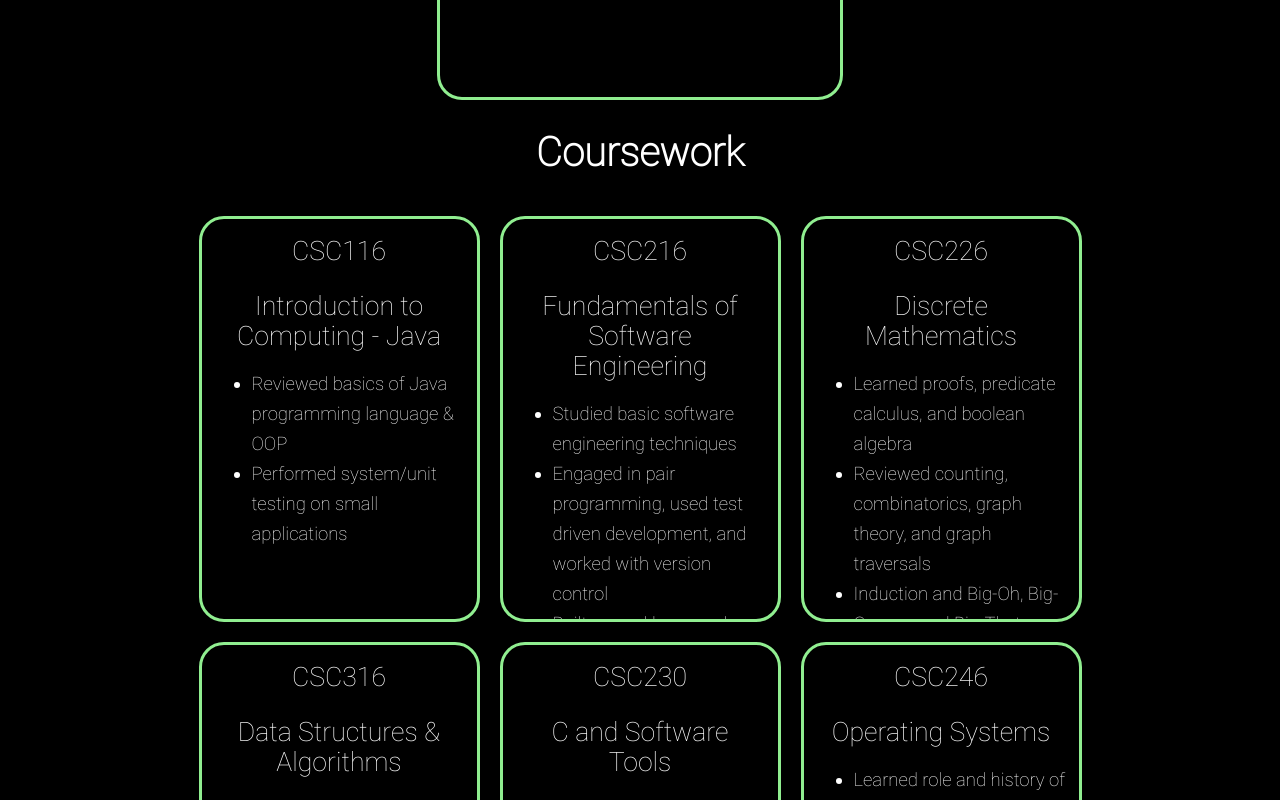
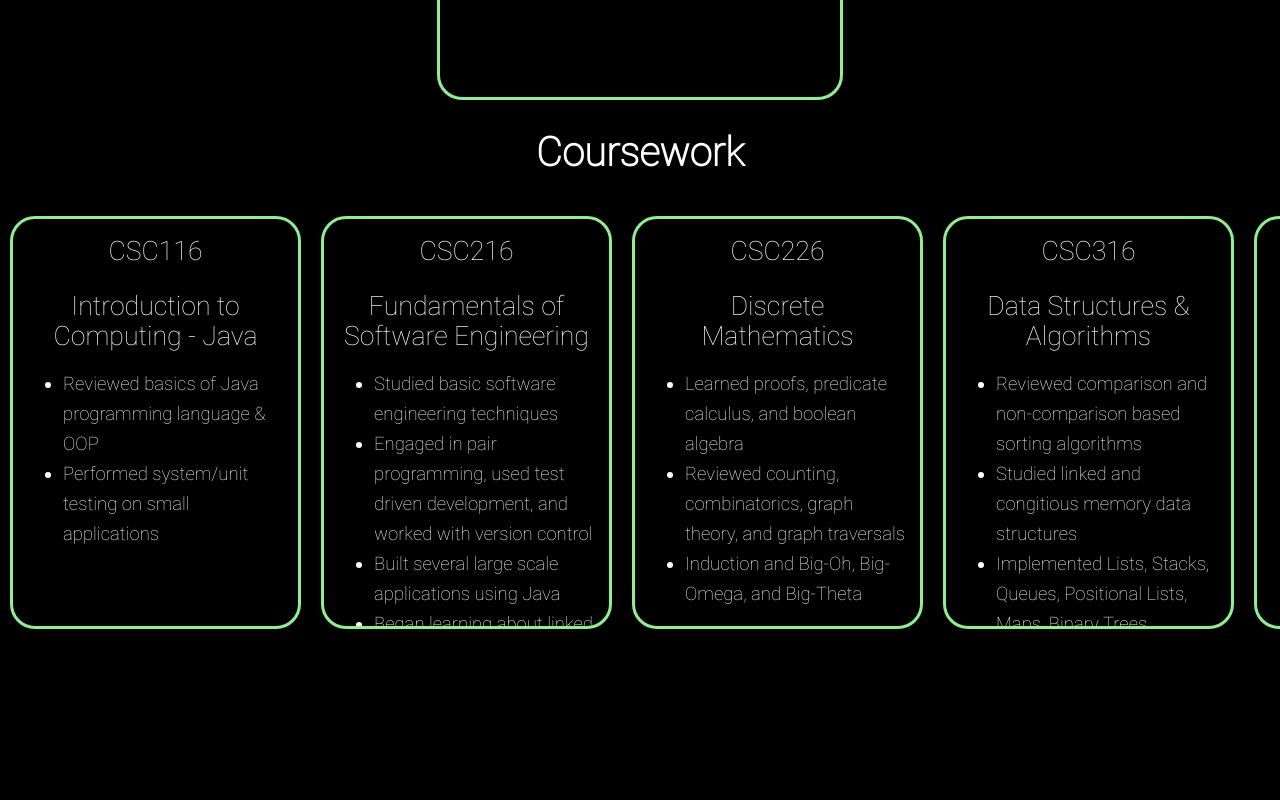
Before and after one commit to nvdixit/Portfolio, a React (Create React App) app in the folder portfolio/: page /#/ in a window 1280 px wide. Shown: the part 1140-1940 px from the top of the page. Built offline with nearby package versions, Linux system fonts and the light colour scheme.

Commit message:
Courses now display/scroll horiztonally

```diff
--- a/portfolio/src/components/Course/Course.css
+++ b/portfolio/src/components/Course/Course.css
@@ -2,8 +2,8 @@
     display: inline-block;
     overflow: auto;
 
-    width:275px;
-    height: 400px;
+    width: 285px;
+    height: 407px;
     vertical-align: top;
 
     margin-right: 10px;
@@ -15,6 +15,8 @@
     border-style: solid;
     border-color: lightgreen;
     border-radius: 25px;
+
+    white-space: normal;
 }
 
 #courseDesignation {
--- a/portfolio/src/components/Course/Course.js
+++ b/portfolio/src/components/Course/Course.js
@@ -4,6 +4,7 @@ import "./Course.css"
 const Course = (props) => {
     return (
         <div id="Course">
+            <center>
                 <div id="courseDesignation">{props.courseDesignation}</div>
                 <pre/>
                 <div id="courseName">{props.courseName} </div>
@@ -13,6 +14,9 @@ const Course = (props) => {
                         {props.description.map((line, i) => <li key={i}>{line}</li>)}
                     </ul>
                 </small></small>
+            </center>
+
+
         </div>
     )
 }
--- /dev/null
+++ b/portfolio/src/components/CourseBox/CourseBox.css
@@ -0,0 +1,11 @@
+#courseBox {
+    height: 500px;
+    width: 100vw;
+
+    display: block;
+    overflow-x: scroll;
+    overflow-y: hidden;
+    white-space: nowrap;
+
+    left: 0px;
+}
--- /dev/null
+++ b/portfolio/src/components/CourseBox/CourseBox.js
@@ -0,0 +1,62 @@
+import React from 'react'
+import Course from '../Course/Course'
+import "./CourseBox.css"
+
+const CourseBox = (props) => {
+    return (
+        <div id="courseBox">
+            <Course courseDesignation="CSC116" courseName="Introduction to Computing - Java"
+            description={["Reviewed basics of Java programming language & OOP", "Performed system/unit testing on small applications"]}/>
+
+            <Course courseDesignation="CSC216" courseName="Fundamentals of Software Engineering"
+            description={["Studied basic software engineering techniques", "Engaged in pair programming, used test driven development, and worked with version control",
+                            "Built several large scale applications using Java",
+                            "Began learning about linked memory data structues & recursion"]}/>
+
+            <Course  courseDesignation="CSC226"courseName="Discrete Mathematics"
+            description={["Learned proofs, predicate calculus, and boolean algebra", "Reviewed counting, combinatorics, graph theory, and graph traversals",
+                            "Induction and Big-Oh, Big-Omega, and Big-Theta"]}/>
+
+            <Course courseDesignation="CSC316" courseName="Data Structures & Algorithms"
+            description={["Reviewed comparison and non-comparison based sorting algorithms","Studied linked and congitious memory data structures",
+                            "Implemented Lists, Stacks, Queues, Positional Lists, Maps, Binary Trees, Balanceable Binary Trees, Heaps, and Graphs",
+                            "Studied HashMaps/Tables and Hashing algorithms + compression techniques",
+                            "Learned to classify algorithm runtimes using Big-Oh notation"]}/>
+
+            <Course courseDesignation="CSC230" courseName="C and Software Tools"
+            description={["Learned basics of C and C++ programming languages", "Memory management techniques and security",
+                            "Studied the C Standard Library and most common debugging/code coverage tools used when developing C programs"]}/>
+
+            <Course courseDesignation="CSC246" courseName="Operating Systems"
+            description={["Learned role and history of operating systems", "Wrote programs to experiement with processes and threads",
+                            "Explored different CPU/Disk scheduling algorithms", "Studied synchronization problems and techniques for solving them",
+                            "Learned about mass storage, memory management, and virtualization"]}/>
+
+            <Course courseDesignation="CSC333" courseName="Automata, Grammars, and Computability"
+            description={["Learned about the theory of computation", "Studied Finite Automata, Context Free Grammars, and Turing Machines",
+                            "Explored Regular and Context Free Languages", "Studied Turing Decidibility and Recognizability",
+                            "Learned about P vs. NP vs. NP-Completeness and the P = NP question"]}/>
+
+            <Course courseDesignation="CSC326" courseName="Software Engineering"
+            description={["Studied software design process, security, maintainence, UI/UX, and HCI", "Learned about accessibility, testing, and requirements",
+                            "Implemented new functionality onto course legacy software project, iTrust2",
+                            "Wrote thorough design documents, system test plans, and user guide"]}/>
+
+            <Course courseDesignation="CSC401" courseName="Data and Computer Communication Networks"
+            description={["Studied the history of the internet and telephone networks", "Learned about the 5 layers of the internet",
+                            "Studied several networking protocols including HTTP, DNS, DHCP, TCP/UDP, IP, ALOHA, CSMA and more",
+                            "Wrote several application layer protocols for various use cases (RDT broadcast, P2P file sharing)"]}/>
+
+            <Course courseDesignation="CSC411" courseName="Introduction to Artificial Intelligence"
+            description={["Studied foundations and applicaitons of artificial intelligence",
+                            "Learned about search trees, decision making, planning, reasoning, heuristics, games, and linear programming",
+                            "Explored ML algorithms using Prolog and Weka"]}/>
+
+            <Course courseDesignation="CSC379" courseName="Ethics in Computing"
+            description={["Studied major ethical issues and dilemmas surrounding computer science",
+                            "Wrote case studies and discussed with classmates to analyze ethical behavior for computer scientists"]}/>
+        </div>
+    )
+}
+
+export default CourseBox
--- a/portfolio/src/components/Intro.js
+++ b/portfolio/src/components/Intro.js
@@ -1,9 +1,9 @@
 import ExternalWebpageButton from  "./ExternalWebpageButton/ExternalWebpageButton"
-import Course from "./Course/Course"
 import Navbar from "./NavigationBar/Navbar"
 import SkillList from "./SkillList/SkillList"
 import Footer from './Footer/Footer'
 import EmploymentBox from './EmploymentBox/EmploymentBox'
+import CourseBox from "./CourseBox/CourseBox"
 
 function Intro() {
   return (
@@ -48,58 +48,12 @@ function Intro() {
                 <pre/>
                 <h2>Coursework</h2>
                 <pre />
-                <Course courseDesignation="CSC116" courseName="Introduction to Computing - Java"
-                description={["Reviewed basics of Java programming language & OOP", "Performed system/unit testing on small applications"]}/>
+            </center>
 
-                <Course courseDesignation="CSC216" courseName="Fundamentals of Software Engineering"
-                description={["Studied basic software engineering techniques", "Engaged in pair programming, used test driven development, and worked with version control",
-                              "Built several large scale applications using Java",
-                              "Began learning about linked memory data structues & recursion"]}/>
+            <CourseBox/>
+            <pre/>
 
-                <Course  courseDesignation="CSC226"courseName="Discrete Mathematics"
-                description={["Learned proofs, predicate calculus, and boolean algebra", "Reviewed counting, combinatorics, graph theory, and graph traversals",
-                              "Induction and Big-Oh, Big-Omega, and Big-Theta"]}/>
-
-                <Course courseDesignation="CSC316" courseName="Data Structures & Algorithms"
-                description={["Reviewed comparison and non-comparison based sorting algorithms","Studied linked and congitious memory data structures",
-                              "Implemented Lists, Stacks, Queues, Positional Lists, Maps, Binary Trees, Balanceable Binary Trees, Heaps, and Graphs",
-                              "Studied HashMaps/Tables and Hashing algorithms + compression techniques",
-                              "Learned to classify algorithm runtimes using Big-Oh notation"]}/>
-
-                <Course courseDesignation="CSC230" courseName="C and Software Tools"
-                description={["Learned basics of C and C++ programming languages", "Memory management techniques and security",
-                              "Studied the C Standard Library and most common debugging/code coverage tools used when developing C programs"]}/>
-
-                <Course courseDesignation="CSC246" courseName="Operating Systems"
-                description={["Learned role and history of operating systems", "Wrote programs to experiement with processes and threads",
-                              "Explored different CPU/Disk scheduling algorithms", "Studied synchronization problems and techniques for solving them",
-                              "Learned about mass storage, memory management, and virtualization"]}/>
-
-                <Course courseDesignation="CSC333" courseName="Automata, Grammars, and Computability"
-                description={["Learned about the theory of computation", "Studied Finite Automata, Context Free Grammars, and Turing Machines",
-                              "Explored Regular and Context Free Languages", "Studied Turing Decidibility and Recognizability",
-                              "Learned about P vs. NP vs. NP-Completeness and the P = NP question"]}/>
-
-                <Course courseDesignation="CSC326" courseName="Software Engineering"
-                description={["Studied software design process, security, maintainence, UI/UX, and HCI", "Learned about accessibility, testing, and requirements",
-                              "Implemented new functionality onto course legacy software project, iTrust2",
-                              "Wrote thorough design documents, system test plans, and user guide"]}/>
-
-                <Course courseDesignation="CSC401" courseName="Data and Computer Communication Networks"
-                description={["Studied the history of the internet and telephone networks", "Learned about the 5 layers of the internet",
-                              "Studied several networking protocols including HTTP, DNS, DHCP, TCP/UDP, IP, ALOHA, CSMA and more",
-                              "Wrote several application layer protocols for various use cases (RDT broadcast, P2P file sharing)"]}/>
-
-                <Course courseDesignation="CSC411" courseName="Introduction to Artificial Intelligence"
-                description={["Studied foundations and applicaitons of artificial intelligence",
-                              "Learned about search trees, decision making, planning, reasoning, heuristics, games, and linear programming",
-                              "Explored ML algorithms using Prolog and Weka"]}/>
-
-                <Course courseDesignation="CSC379" courseName="Ethics in Computing"
-                description={["Studied major ethical issues and dilemmas surrounding computer science",
-                              "Wrote case studies and discussed with classmates to analyze ethical behavior for computer scientists"]}/>
-                <pre/>
-
+              <center>
                 <SkillList orientation="left" listTitle="Stacks/Technologies"
                 skills={["Eclipse, VSCode, PyCharm, Xcode", "Git/GitHub", "AWS Amplify/RDS/Route 53/Elastic Beanstalk", "ReactJS", "Maven", "Spring/Spring Boot",
                 "MySQL", "Flask", "JUnit, Jenkins", "Prolog", "EmailJS", "Jupyter", "Keras/Tensorflow/PyTorch", "ML/AI/NLP", "AngularJS", "Hibernate"]}/>
--- a/portfolio/src/styles/global.css
+++ b/portfolio/src/styles/global.css
@@ -22,8 +22,6 @@ p {
     line-height: 30pt;
     color: white;
     font-size: 20pt;
-    margin-left: 100pt;
-    margin-right: 100pt;
 }
 
 button {
```
Lines whose indentation alone changed are shown as unchanged.
